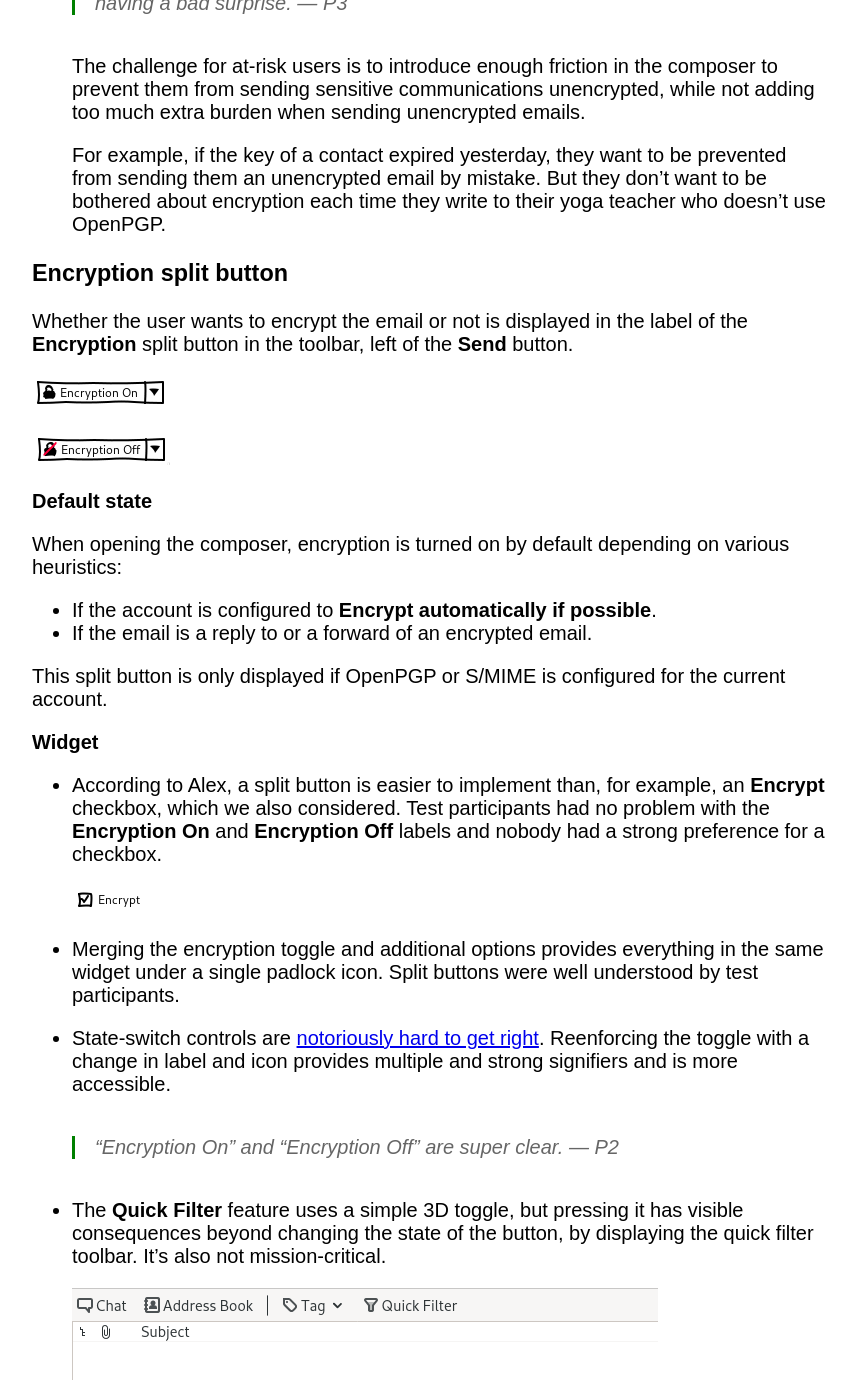
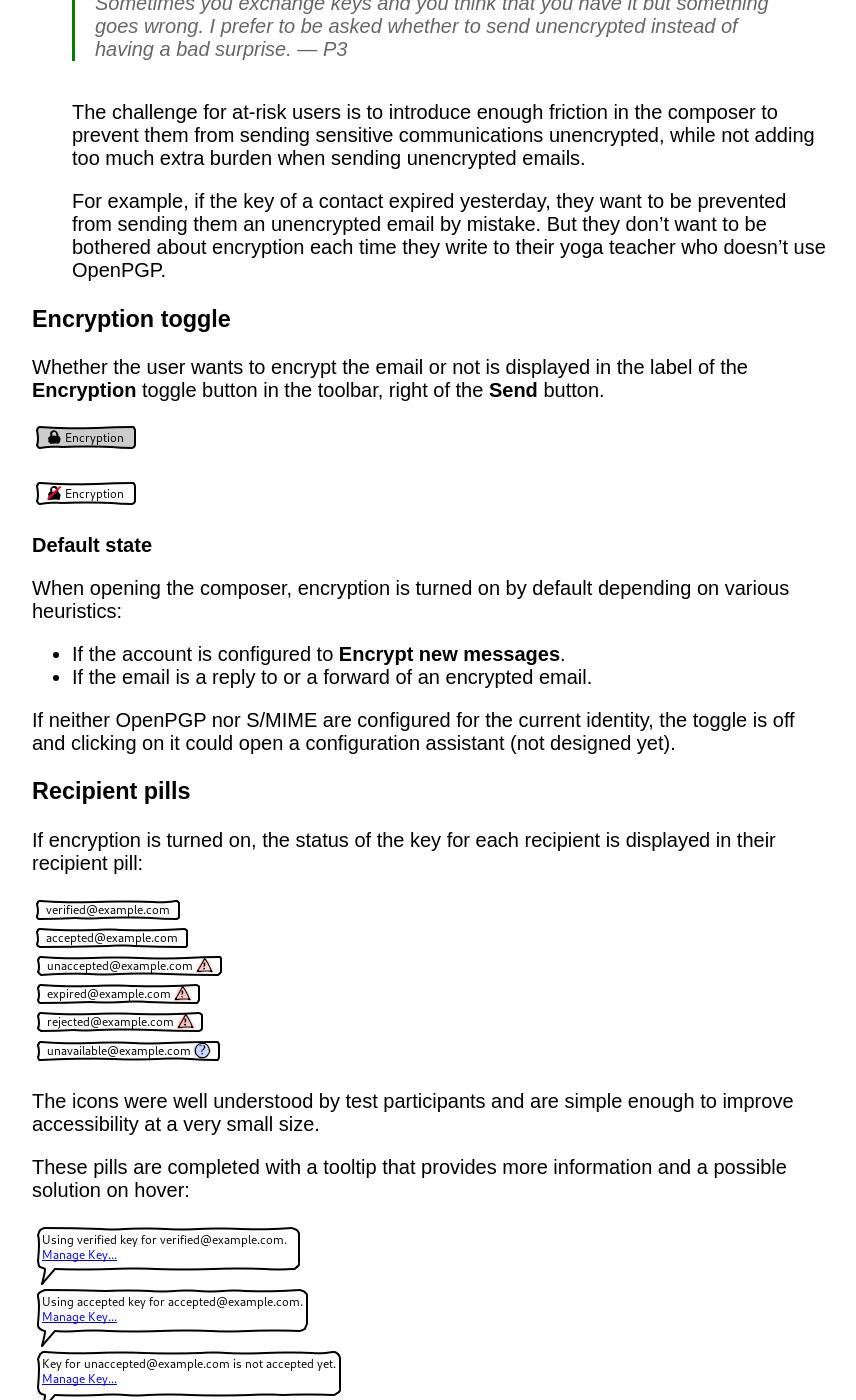
Before and after one commit to nfalquet/thunderbird-openpgp, a Jekyll site: the page built from jekyll/index.md, in a window 1280 px wide and 1400 px high, scrolled down 4422 px. Shown: the whole window, without its empty margins (208-1064 px from the left). Built offline with Jekyll 4.4.1, drawn with Linux system fonts in a browser that asks for light colours; the table of contents is made by our own code; some of the changed text lies outside the part shown.

Commit message:
Update encryption toggle

```diff
--- a/jekyll/index.md
+++ b/jekyll/index.md
@@ -142,10 +142,10 @@ to encrypt as much as possible (or everything):
   want to be bothered about encryption each time they write to their yoga
   teacher who doesn't use OpenPGP.
 
-### Encryption split button
+### Encryption toggle
 
 Whether the user wants to encrypt the email or not is displayed in the label of
-the **Encryption** split button in the toolbar, left of the **Send** button.
+the **Encryption** toggle button in the toolbar, right of the **Send** button.
 
 ![](mockups/encryption-on.png)
 
@@ -156,39 +156,12 @@ the **Encryption** split button in the toolbar, left of the **Send** button.
 When opening the composer, encryption is turned on by default depending on
 various heuristics:
 
-- If the account is configured to **Encrypt automatically if possible**.
+- If the account is configured to **Encrypt new messages**.
 - If the email is a reply to or a forward of an encrypted email.
 
-This split button is only displayed if OpenPGP or S/MIME is configured for the
-current account.
-
-**Widget**
-
-- According to Alex, a split button is easier to implement than, for example, an
-  **Encrypt** checkbox, which we also considered. Test participants had no
-  problem with the **Encryption On** and **Encryption Off** labels and nobody had
-  a strong preference for a checkbox.
-
-  ![](mockups/encrypt-checkbox.png)
-
-- Merging the encryption toggle and additional options provides everything in
-  the same widget under a single padlock icon. Split buttons were well
-  understood by test participants.
-
-- State-switch controls are [notoriously hard to get
-  right](https://www.nngroup.com/articles/state-switch-buttons/). Reenforcing
-  the toggle with a change in label and icon provides multiple and strong
-  signifiers and is more accessible.
-
-  > “Encryption On” and “Encryption Off” are super clear. ---&nbsp;P2
-
-- The **Quick Filter** feature uses a simple 3D toggle, but pressing it has
-  visible consequences beyond changing the state of the button, by displaying
-  the quick filter toolbar. It's also not mission-critical.
-
-  ![](mockups/quick-filter-off.png)
-
-  ![](mockups/quick-filter-on.png)
+If neither OpenPGP nor S/MIME are configured for the current identity, the
+toggle is off and clicking on it could open a configuration assistant (not
+designed yet).
 
 ### Recipient pills
 
@@ -500,3 +473,17 @@ Next steps
 - Test the software prototype with more at-risk users.
 
 - Design improvements for key management and discovery.
+
+Variations
+----------
+
+### Encryption split button
+
+- Merging the encryption toggle and additional options provides everything in
+  the same widget under a single padlock icon. Split buttons were well
+  understood by test participants.
+
+- State-switch controls are [notoriously hard to get
+  right](https://www.nngroup.com/articles/state-switch-buttons/). Reenforcing
+  the toggle with a change in label and icon provides multiple and strong
+  signifiers and is more accessible.
```
Also changed, not shown: jekyll/mockups/encrypt-checkbox.png (deleted), jekyll/mockups/encryption-off.png, jekyll/mockups/encryption-on.png, jekyll/mockups/quick-filter-off.png (deleted), jekyll/mockups/quick-filter-on.png (deleted).
